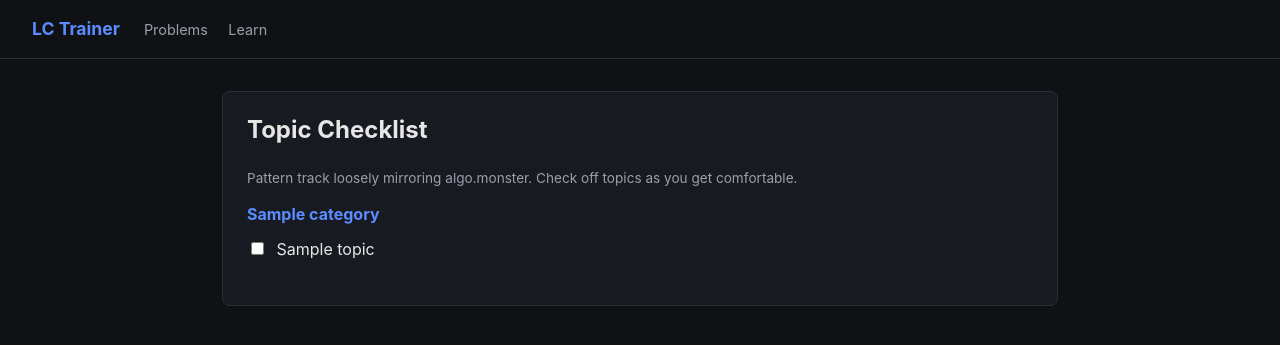
After one commit to JackFurton/leetcode-practice, a FastAPI app: template app/templates/learn.html in a window 1280 px wide. The commit adds this page. Shown: the top 345 px of the page. Run offline with FastAPI, Linux system fonts and the light colour scheme; the template is opened without the code that fills it: most values are stand-ins (such as "Sample title", 1, 10 or a date in 2020).

Commit message:
Add spaced repetition, topic checklist, LeetCode auto-fetch, start script
- Problem gains last_reviewed_at / review_interval_days, doubles on each
  passed re-review, index shows a Due for Review section.
- /learn page: static pattern-track curriculum with per-topic checkboxes
  backed by TopicProgress table.
- Fetch problem title/difficulty/tags/description automatically from a
  leetcode.com/problems/<slug> link via LeetCode's public GraphQL API.
- start.sh: one command to set up venv/deps/.env and boot the server.

```diff
--- /dev/null
+++ b/app/curriculum.py
@@ -0,0 +1,61 @@
+"""Static topic checklist, loosely mirrors an algo.monster-style pattern track.
+Progress per topic is tracked in the TopicProgress table (see models.py)."""
+
+CURRICULUM = [
+    {
+        "category": "Arrays & Hashing",
+        "topics": ["Arrays basics", "Hash maps / sets", "Prefix sums"],
+    },
+    {
+        "category": "Two Pointers",
+        "topics": ["Two pointers on sorted array", "Fast/slow pointers"],
+    },
+    {
+        "category": "Sliding Window",
+        "topics": ["Fixed size window", "Variable size window"],
+    },
+    {
+        "category": "Stack",
+        "topics": ["Monotonic stack", "Valid parentheses patterns"],
+    },
+    {
+        "category": "Binary Search",
+        "topics": ["Standard binary search", "Binary search on answer"],
+    },
+    {
+        "category": "Linked List",
+        "topics": ["Reversal", "Fast/slow cycle detection", "Merge lists"],
+    },
+    {
+        "category": "Trees",
+        "topics": ["DFS traversal", "BFS traversal", "BST properties"],
+    },
+    {
+        "category": "Heap / Priority Queue",
+        "topics": ["Top-K problems", "Merge K sorted lists"],
+    },
+    {
+        "category": "Backtracking",
+        "topics": ["Subsets / permutations", "Combination sum"],
+    },
+    {
+        "category": "Graphs",
+        "topics": ["BFS/DFS on graph", "Topological sort", "Union-Find"],
+    },
+    {
+        "category": "Dynamic Programming",
+        "topics": ["1D DP", "2D DP", "Knapsack pattern"],
+    },
+    {
+        "category": "Greedy",
+        "topics": ["Interval scheduling", "Greedy exchange argument"],
+    },
+    {
+        "category": "Intervals",
+        "topics": ["Merge intervals", "Insert interval"],
+    },
+    {
+        "category": "Trie",
+        "topics": ["Prefix tree basics", "Word search II style"],
+    },
+]
--- /dev/null
+++ b/app/leetcode_client.py
@@ -0,0 +1,64 @@
+"""Auto-fetch problem title/difficulty/tags/description from a LeetCode
+problem URL via LeetCode's public GraphQL endpoint. No auth needed for
+public problem data."""
+import html
+import re
+
+import httpx
+
+GRAPHQL_URL = "https://leetcode.com/graphql"
+
+QUERY = """
+query questionData($titleSlug: String!) {
+  question(titleSlug: $titleSlug) {
+    questionFrontendId
+    title
+    difficulty
+    content
+    topicTags { name }
+  }
+}
+"""
+
+
+def extract_slug(url: str) -> str | None:
+    m = re.search(r"leetcode\.com/problems/([a-z0-9\-]+)", url)
+    return m.group(1) if m else None
+
+
+def _html_to_text(raw: str) -> str:
+    text = re.sub(r"<[^>]+>", "\n", raw or "")
+    text = html.unescape(text)
+    text = re.sub(r"\n{3,}", "\n\n", text).strip()
+    return text
+
+
+def fetch_problem(url: str) -> dict | None:
+    """Returns {title, difficulty, topic, notes, url} or None if not a
+    recognized LeetCode URL / problem not found."""
+    slug = extract_slug(url)
+    if not slug:
+        return None
+
+    resp = httpx.post(
+        GRAPHQL_URL,
+        json={"query": QUERY, "variables": {"titleSlug": slug}},
+        headers={
+            "Content-Type": "application/json",
+            "Referer": f"https://leetcode.com/problems/{slug}/",
+        },
+        timeout=10,
+    )
+    resp.raise_for_status()
+    question = resp.json().get("data", {}).get("question")
+    if not question:
+        return None
+
+    topics = ", ".join(t["name"] for t in question.get("topicTags", []))
+    return {
+        "title": f"{question['questionFrontendId']}. {question['title']}",
+        "difficulty": question["difficulty"],
+        "topic": topics,
+        "notes": _html_to_text(question.get("content", ""))[:4000],
+        "url": url,
+    }
--- a/app/main.py
+++ b/app/main.py
@@ -1,15 +1,20 @@
 import json
+from datetime import datetime, timedelta
 
-from fastapi import FastAPI, Form, Request, Depends
+from fastapi import FastAPI, Form, HTTPException, Request, Depends
 from fastapi.responses import RedirectResponse
 from fastapi.staticfiles import StaticFiles
 from fastapi.templating import Jinja2Templates
 from sqlmodel import Session, select
 
+from app.curriculum import CURRICULUM
 from app.db import get_session, init_db
-from app.models import Problem, Submission, TestCase
+from app.leetcode_client import fetch_problem
+from app.models import Problem, Submission, TestCase, TopicProgress
 from app.runner import run_submission
 from app.claude_client import review_submission
+
+MAX_REVIEW_INTERVAL_DAYS = 30
 
 app = FastAPI(title="LC Trainer")
 app.mount("/static", StaticFiles(directory="app/static"), name="static")
@@ -24,9 +29,34 @@ def on_startup():
 @app.get("/")
 def index(request: Request, session: Session = Depends(get_session)):
     problems = session.exec(select(Problem).order_by(Problem.created_at.desc())).all()
+
+    now = datetime.utcnow()
+    due_for_review = [
+        p
+        for p in problems
+        if p.status == "solved"
+        and p.last_reviewed_at is not None
+        and now >= p.last_reviewed_at + timedelta(days=p.review_interval_days)
+    ]
+
     return templates.TemplateResponse(
-        "index.html", {"request": request, "problems": problems}
+        "index.html",
+        {"request": request, "problems": problems, "due_for_review": due_for_review},
     )
+
+
+@app.post("/problems/fetch")
+def fetch_problem_route(url: str = Form(...), session: Session = Depends(get_session)):
+    data = fetch_problem(url)
+    if not data:
+        raise HTTPException(
+            400, "Couldn't fetch that URL. Only LeetCode problem links are supported, add others manually."
+        )
+    problem = Problem(**data)
+    session.add(problem)
+    session.commit()
+    session.refresh(problem)
+    return RedirectResponse(f"/problems/{problem.id}", status_code=303)
 
 
 @app.post("/problems")
@@ -140,8 +170,17 @@ def submit_code(
     )
     session.add(submission)
 
-    if passed and problem.status != "solved":
-        problem.status = "solved"
+    if passed:
+        now = datetime.utcnow()
+        if problem.status == "solved":
+            # a review pass on an already-solved problem: push interval out further
+            problem.review_interval_days = min(
+                problem.review_interval_days * 2, MAX_REVIEW_INTERVAL_DAYS
+            )
+        else:
+            problem.status = "solved"
+            problem.review_interval_days = 1
+        problem.last_reviewed_at = now
         session.add(problem)
     elif not passed and problem.status == "todo":
         problem.status = "attempted"
@@ -154,3 +193,34 @@ def submit_code(
         "_submission_result.html",
         {"request": request, "submission": submission, "result": result},
     )
+
+
+@app.get("/learn")
+def learn(request: Request, session: Session = Depends(get_session)):
+    existing = {tp.topic for tp in session.exec(select(TopicProgress)).all()}
+    for category in CURRICULUM:
+        for topic in category["topics"]:
+            if topic not in existing:
+                session.add(TopicProgress(topic=topic))
+    session.commit()
+
+    progress = session.exec(select(TopicProgress)).all()
+    done_map = {p.topic: p.done for p in progress}
+
+    return templates.TemplateResponse(
+        "learn.html",
+        {"request": request, "curriculum": CURRICULUM, "done_map": done_map},
+    )
+
+
+@app.post("/learn/toggle")
+def toggle_topic(
+    request: Request, topic: str = Form(...), session: Session = Depends(get_session)
+):
+    tp = session.exec(select(TopicProgress).where(TopicProgress.topic == topic)).first()
+    tp.done = not tp.done
+    session.add(tp)
+    session.commit()
+    return templates.TemplateResponse(
+        "_topic_item.html", {"request": request, "topic": topic, "done": tp.done}
+    )
--- a/app/static/style.css
+++ b/app/static/style.css
@@ -23,6 +23,9 @@ body {
 header {
   padding: 1rem 2rem;
   border-bottom: 1px solid var(--border);
+  display: flex;
+  align-items: center;
+  gap: 1.5rem;
 }
 
 .brand {
@@ -31,6 +34,24 @@ header {
   text-decoration: none;
   font-size: 1.1rem;
 }
+
+nav a {
+  color: var(--muted);
+  text-decoration: none;
+  margin-right: 1rem;
+  font-size: 0.9rem;
+}
+nav a:hover { color: var(--text); }
+
+.category { margin-bottom: 1.25rem; }
+.category h3 { font-size: 1rem; color: var(--accent); margin-bottom: 0.4rem; }
+.topic-list { list-style: none; padding: 0; margin: 0; }
+.topic-item { padding: 0.25rem 0; }
+.topic-item.done label { color: var(--muted); text-decoration: line-through; }
+.topic-item input { width: auto; margin-right: 0.5rem; }
+
+.due-review ul { list-style: none; padding: 0; }
+.due-review li { padding: 0.3rem 0; }
 
 main {
   max-width: 900px;
--- /dev/null
+++ b/app/templates/_topic_item.html
@@ -0,0 +1,13 @@
+<li class="topic-item {{ 'done' if done else '' }}">
+  <label>
+    <input
+      type="checkbox"
+      {% if done %}checked{% endif %}
+      hx-post="/learn/toggle"
+      hx-vals='{"topic": "{{ topic }}"}'
+      hx-target="closest li"
+      hx-swap="outerHTML"
+    >
+    {{ topic }}
+  </label>
+</li>
--- a/app/templates/base.html
+++ b/app/templates/base.html
@@ -10,6 +10,10 @@
 <body>
   <header>
     <a href="/" class="brand">LC Trainer</a>
+    <nav>
+      <a href="/">Problems</a>
+      <a href="/learn">Learn</a>
+    </nav>
   </header>
   <main>
     {% block content %}{% endblock %}
--- /dev/null
+++ b/app/templates/learn.html
@@ -0,0 +1,19 @@
+{% extends "base.html" %}
+{% block title %}Learn - LC Trainer{% endblock %}
+{% block content %}
+  <section class="curriculum">
+    <h2>Topic Checklist</h2>
+    <p class="hint">Pattern track loosely mirroring algo.monster. Check off topics as you get comfortable.</p>
+    {% for category in curriculum %}
+      <div class="category">
+        <h3>{{ category.category }}</h3>
+        <ul class="topic-list">
+          {% for topic in category.topics %}
+            {% set done = done_map.get(topic, false) %}
+            {% include "_topic_item.html" %}
+          {% endfor %}
+        </ul>
+      </div>
+    {% endfor %}
+  </section>
+{% endblock %}
--- a/requirements.txt
+++ b/requirements.txt
@@ -4,4 +4,5 @@ sqlmodel==0.0.42
 jinja2==3.1.4
 python-multipart==0.0.12
 anthropic==1.2.0
+httpx==0.27.2
 python-dotenv==1.0.1
```
Also changed, not shown: app/models.py (+9 -0 lines), app/templates/index.html (+21 -1 lines), 1 other file.
